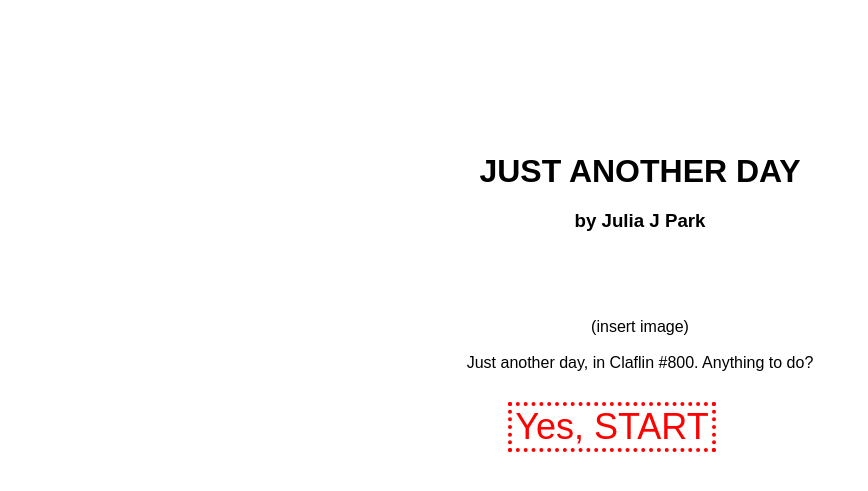
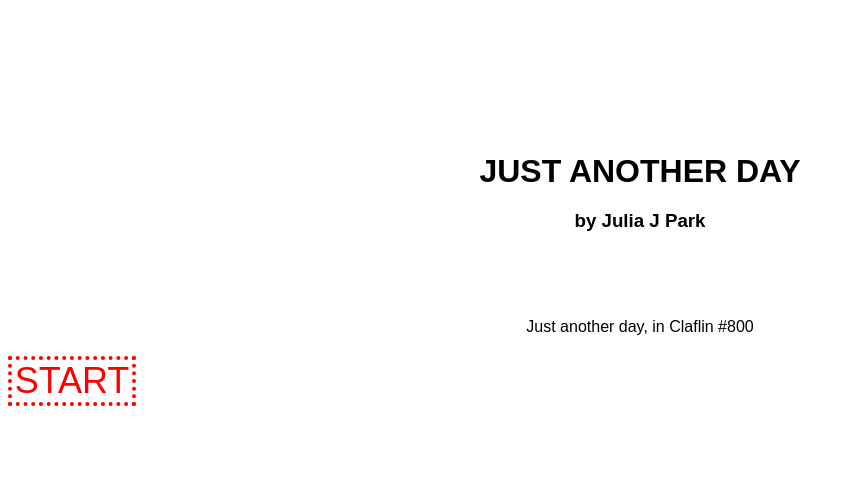
Before and after one commit to liapark/Project2, a plain HTML site: page index.html in a window 1280 px wide. Shown: the part 5-496 px from the top of the page, without its empty margins (0-868 px from the left). Drawn offline with Linux system fonts and the light colour scheme.

Commit message:
Update index.html

```diff
--- a/index.html
+++ b/index.html
@@ -32,9 +32,9 @@ p{
 
 div{
 	border: 4px dotted red;
-	width: 200px;
-	margin-top: 30px;
-	margin-left: 500px;
+	width: 120px;
+	margin-top: 20px;
+
 
 }
 
@@ -64,10 +64,8 @@ a:hover{
 <body>
 	<h1>JUST ANOTHER DAY</h1>
 	<h3>by Julia J Park</h3>
-	<p>(insert image)<br>
-		<br>Just another day, in Claflin #800.
-		Anything to do? </p>
-	<div class="START"><a href="http://liapark.github.io/project2/start.html">Yes, START</a></div>
+	<p>Just another day, in Claflin #800 </p>
+	<div class="START"><a href="http://liapark.github.io/project2/start.html">START</a></div>
 </body>
 
 </html>
```
